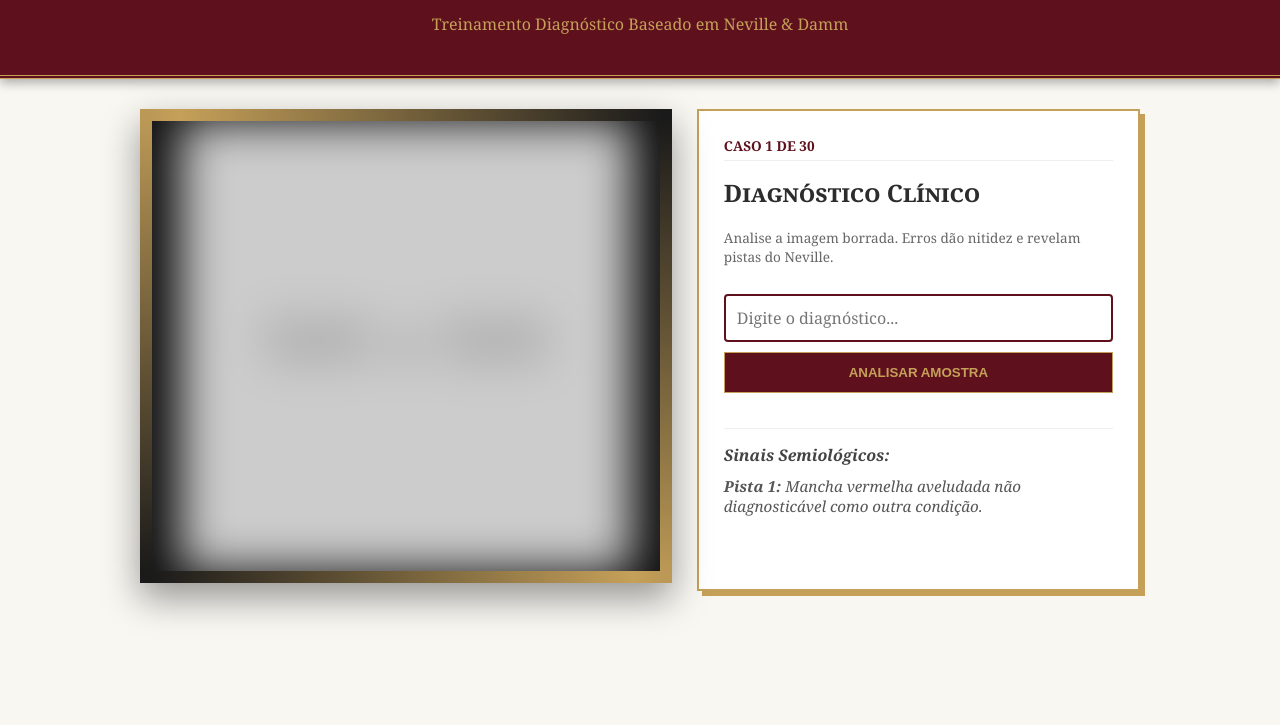
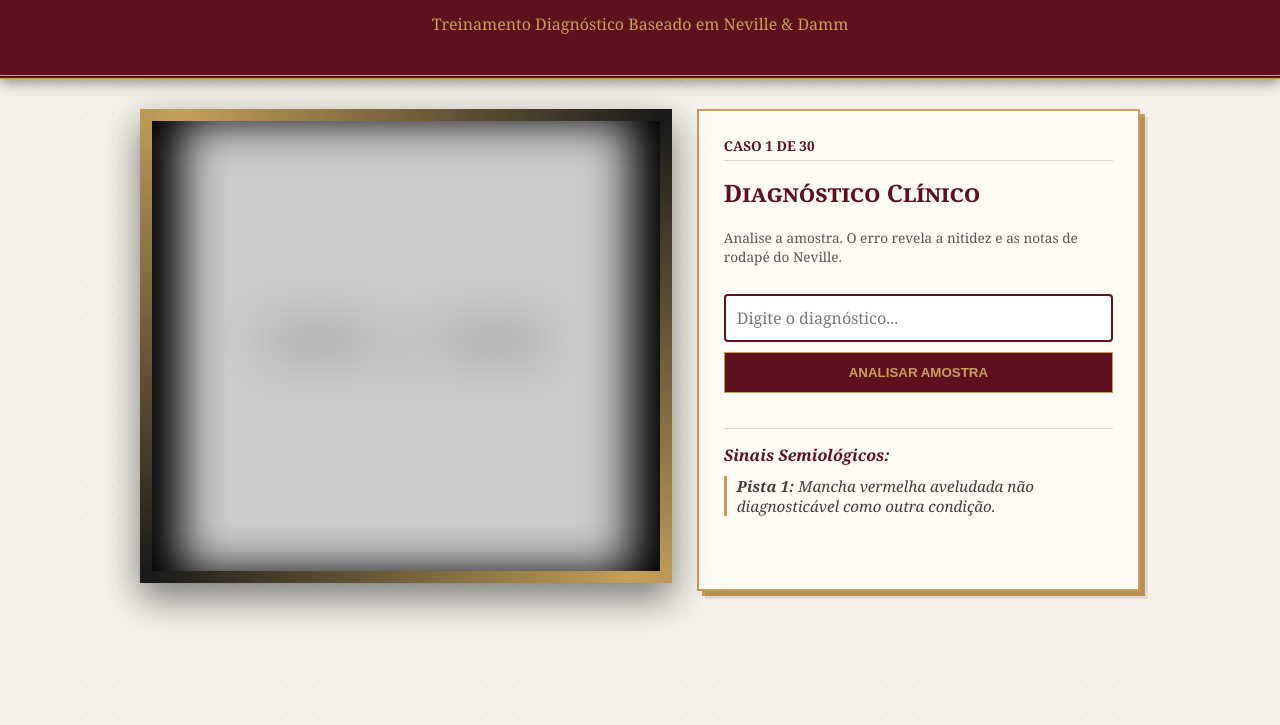
Before and after one commit to zaroz27/stomaquiz, a plain HTML site: page index.html in a window 1280 px wide. Both pictures are taken after a click on the button "ANALISAR AMOSTRA". Shown: the part 75-800 px from the top of the page. Drawn offline with Linux system fonts and the light colour scheme; placeholder pictures from the web are drawn by us.

Commit message:
Update index.html

```diff
--- a/index.html
+++ b/index.html
@@ -5,23 +5,32 @@
     <meta name="viewport" content="width=device-width, initial-scale=1.0">
     <title>StomaQuiz | Atlas de Patologia Oral</title>
     <style>
+        /* CONFIGURAÇÃO DE CORES - TEMA NEVILLE */
         :root {
             --neville-burgundy: #5e111d;
-            --neville-cream: #f9f7f2;
+            --neville-cream: #f4f1ea;    /* Cor de papel antigo/creme */
             --neville-gold: #c5a059;
             --text-color: #2c2c2c;
-            --border-style: 2px solid var(--neville-gold);
+            --panel-bg: #fffcf5;         /* Marfim para o painel de perguntas */
+        }
+
+        /* Forçando o fundo em todo o documento */
+        html, body {
+            background-color: var(--neville-cream) !important;
+            margin: 0;
+            padding: 0;
+            min-height: 100vh;
         }
 
         body {
             font-family: 'Georgia', serif;
-            background-color: var(--neville-cream);
             color: var(--text-color);
-            margin: 0;
             display: flex;
             flex-direction: column;
             align-items: center;
-            min-height: 100vh;
+            /* Textura de papel granulado */
+            background-image: radial-gradient(#dcd7ca 0.8px, transparent 0.8px);
+            background-size: 25px 25px;
         }
 
         header {
@@ -31,7 +40,7 @@
             padding: 1.5rem 0;
             text-align: center;
             border-bottom: 4px double var(--neville-gold);
-            box-shadow: 0 4px 10px rgba(0,0,0,0.3);
+            box-shadow: 0 4px 12px rgba(0,0,0,0.4);
         }
 
         header h1 {
@@ -53,11 +62,11 @@
         .image-frame {
             border: 12px solid #333;
             border-image: linear-gradient(45deg, #1a1a1a, var(--neville-gold), #1a1a1a) 1;
-            background: #111;
+            background: #000;
             height: 450px;
             position: relative;
             overflow: hidden;
-            box-shadow: 0 15px 35px rgba(0,0,0,0.4);
+            box-shadow: 0 15px 35px rgba(0,0,0,0.5);
             display: flex;
             align-items: center;
             justify-content: center;
@@ -66,17 +75,17 @@
         #lesion-image {
             width: 100%;
             height: 100%;
-            object-fit: contain; /* Ajustado para não cortar a imagem */
+            object-fit: contain;
             transition: filter 0.6s ease, opacity 0.5s ease;
             filter: blur(30px);
             opacity: 0;
         }
 
         .panel {
-            background: white;
+            background-color: var(--panel-bg);
             padding: 25px;
-            border: var(--border-style);
-            box-shadow: 5px 5px 0px var(--neville-gold);
+            border: 2px solid var(--neville-gold);
+            box-shadow: 8px 8px 0px rgba(94, 17, 29, 0.1), 5px 5px 0px var(--neville-gold);
             display: flex;
             flex-direction: column;
         }
@@ -87,7 +96,7 @@
             font-weight: bold;
             color: var(--neville-burgundy);
             text-transform: uppercase;
-            border-bottom: 1px solid #eee;
+            border-bottom: 1px solid #dcd7ca;
             padding-bottom: 5px;
         }
 
@@ -100,7 +109,8 @@
 
         input {
             padding: 12px;
-            border: 1px solid #ccc;
+            border: 1px solid var(--neville-gold);
+            background-color: #fff;
             font-family: 'Georgia', serif;
             font-size: 1rem;
             outline-color: var(--neville-burgundy);
@@ -129,14 +139,13 @@
             padding: 12px;
             border-radius: 4px;
             text-align: center;
-            animation: fadeIn 0.4s ease;
         }
 
         .hint-box {
             margin-top: 20px;
             font-style: italic;
             color: #444;
-            border-top: 1px solid #eee;
+            border-top: 1px solid #dcd7ca;
             padding-top: 15px;
             min-height: 120px;
         }
@@ -145,12 +154,10 @@
             margin-bottom: 8px;
             font-size: 0.95rem;
             display: block;
-            animation: slideIn 0.3s ease;
-            color: #555;
+            border-left: 3px solid var(--neville-gold);
+            padding-left: 10px;
+            color: #3e3e3e;
         }
-
-        @keyframes slideIn { from { transform: translateX(-10px); opacity: 0; } to { transform: translateX(0); opacity: 1; } }
-        @keyframes fadeIn { from { opacity: 0; } to { opacity: 1; } }
 
         #next-btn {
             background: #27ae60;
@@ -162,12 +169,6 @@
             display: none;
             margin-top: 10px;
             text-transform: uppercase;
-            box-shadow: 0 4px 0 #1e8449;
-        }
-
-        #next-btn:active {
-            box-shadow: none;
-            transform: translateY(2px);
         }
 
         @media (max-width: 768px) {
@@ -190,12 +191,12 @@
 
     <div class="panel">
         <div class="stats">
-            CASO <span id="case-number">1</span> DE <span id="total-cases">33</span>
+            CASO <span id="case-number">1</span> DE <span id="total-cases">--</span>
         </div>
 
-        <h2 style="margin:0 0 5px 0; font-variant: small-caps;">Diagnóstico Clínico</h2>
-        <p id="instruction-text" style="font-size: 0.85rem; line-height: 1.4; color: #666;">
-            Analise a imagem borrada. Erros dão nitidez e revelam pistas do Neville.
+        <h2 style="margin:0 0 5px 0; font-variant: small-caps; color: var(--neville-burgundy);">Diagnóstico Clínico</h2>
+        <p style="font-size: 0.85rem; line-height: 1.4; color: #555;">
+            Analise a amostra. O erro revela a nitidez e as notas de rodapé do Neville.
         </p>
 
         <div class="input-group">
@@ -207,8 +208,8 @@
 
         <button id="next-btn" onclick="nextLevel()">Próximo Caso do Atlas →</button>
 
-        <div class="hint-box" id="hints-container">
-            <strong>Sinais Semiológicos:</strong><br>
+        <div class="hint-box">
+            <strong style="color: var(--neville-burgundy);">Sinais Semiológicos:</strong><br>
             <div id="current-hints-list" style="margin-top: 10px;">
                 <span style="color: #999;">Aguardando primeira tentativa...</span>
             </div>
@@ -217,7 +218,6 @@
 </div>
 
 <script src="script.js"></script>
-
 <script>
     document.getElementById('btn-check').addEventListener('click', checkGuess);
 </script>
```
